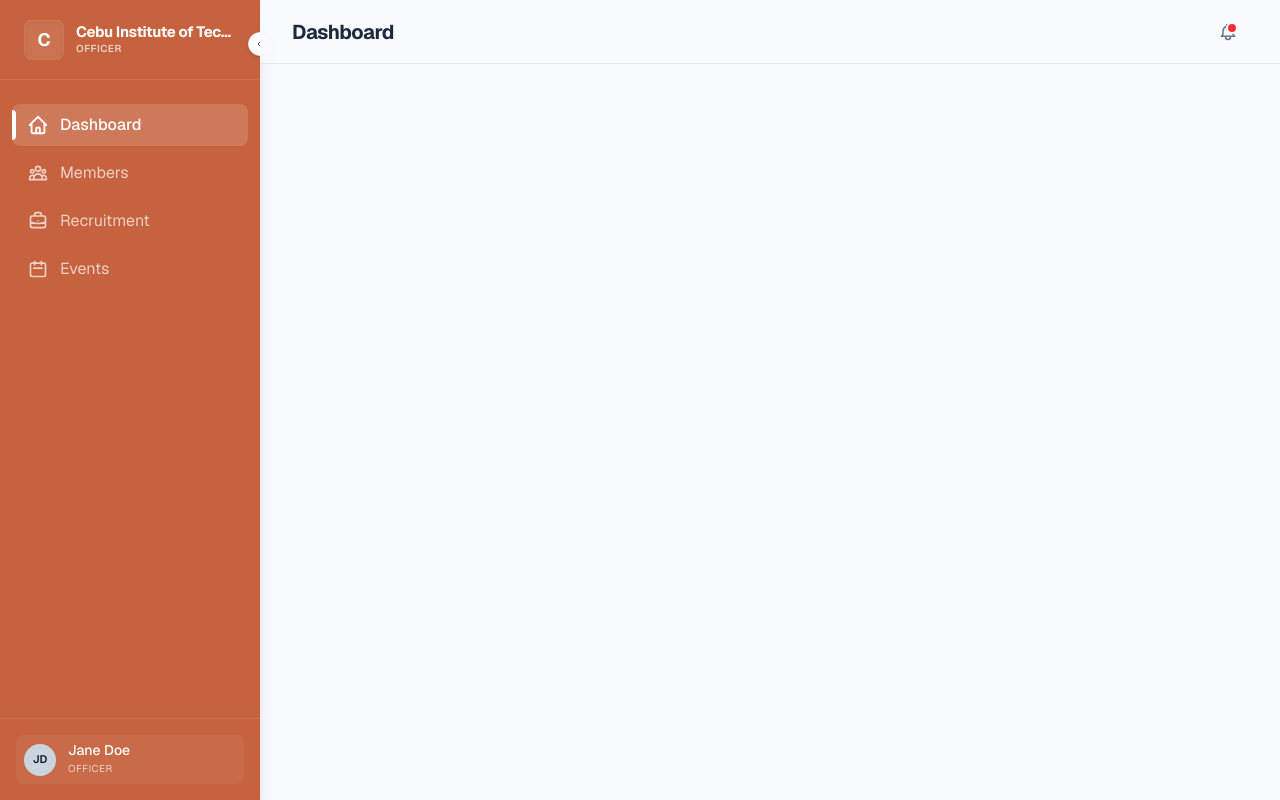
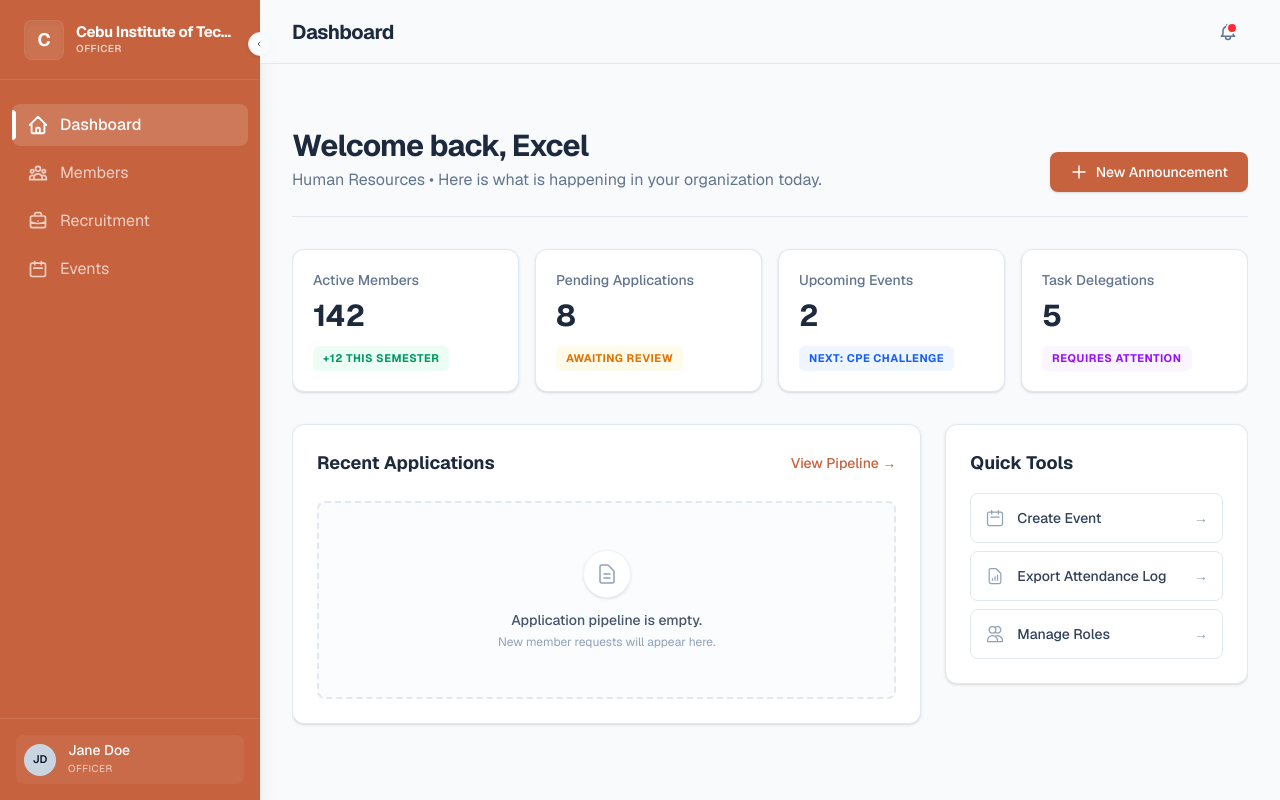
Before and after one commit to kemdav/Salina, a Next.js app: page /officer/dashboard in a window 1280 px wide. Built offline with nearby package versions, Linux system fonts and the light colour scheme.

Commit message:
feat: added officer dashboard mockup
- for showcasing purposes huhu

```diff
--- /dev/null
+++ b/src/app/officer/dashboard/page.tsx
@@ -0,0 +1,134 @@
+'use client';
+
+import { AuthenticatedShell } from "@/components/templates/authenticated-shell";
+
+export default function OfficerDashboardPage() {
+
+    // --- 1. Dummy Tenant Data (Perfectly matched to the Member ID context) ---
+    const dummyTenant = {
+        name: "Cebu Institute of Technology - University",
+        primaryColor: "#c6623e",
+        textColor: "#ffffff"
+    };
+
+    // --- 2. Dummy Metrics for the Cards ---
+    const metrics = [
+        { title: "Active Members", value: "142", trend: "+12 this semester", color: "text-emerald-600", bg: "bg-emerald-50" },
+        { title: "Pending Applications", value: "8", trend: "Awaiting review", color: "text-amber-600", bg: "bg-amber-50" },
+        { title: "Upcoming Events", value: "2", trend: "Next: CPE Challenge", color: "text-blue-600", bg: "bg-blue-50" },
+        { title: "Task Delegations", value: "5", trend: "Requires attention", color: "text-purple-600", bg: "bg-purple-50" }
+    ];
+
+    return (
+        <AuthenticatedShell role="Officer" tenantBranding={dummyTenant}>
+
+            <div className="w-full max-w-6xl mx-auto py-8 animate-in fade-in slide-in-from-bottom-4 duration-500 space-y-8 flex-1 h-full overflow-y-auto">
+
+                {/* 1. Welcome Header */}
+                <div className="flex flex-col md:flex-row md:items-end justify-between gap-4 border-b border-slate-200 pb-6">
+                    <div>
+                        <h2 className="text-3xl font-bold text-slate-800 tracking-tight font-[family:var(--font-heading)]">
+                            Welcome back, Excel
+                        </h2>
+                        <p className="text-slate-500 mt-1">
+                            Human Resources • Here is what is happening in your organization today.
+                        </p>
+                    </div>
+                    {/* Themed Primary Button */}
+                    <button
+                        className="px-5 py-2.5 rounded-lg text-sm font-medium transition-opacity hover:opacity-90 shadow-sm flex items-center gap-2 w-fit"
+                        style={{ backgroundColor: dummyTenant.primaryColor, color: dummyTenant.textColor }}
+                    >
+                        <svg width="18" height="18" fill="none" stroke="currentColor" viewBox="0 0 24 24">
+                            <path strokeLinecap="round" strokeLinejoin="round" strokeWidth={2} d="M12 4v16m8-8H4" />
+                        </svg>
+                        New Announcement
+                    </button>
+                </div>
+
+                {/* 2. Top-Level Metrics Grid */}
+                <div className="grid grid-cols-1 sm:grid-cols-2 lg:grid-cols-4 gap-4">
+                    {metrics.map((metric, idx) => (
+                        <div key={idx} className="bg-white border border-slate-200 rounded-xl p-5 shadow-sm hover:shadow-md transition-shadow">
+                            <h3 className="text-sm font-medium text-slate-500 mb-2">{metric.title}</h3>
+                            <div className="flex items-baseline gap-2">
+                                <span className="text-3xl font-bold text-slate-800">{metric.value}</span>
+                            </div>
+                            <div className={`mt-3 inline-flex items-center px-2.5 py-1 rounded-md text-[11px] font-bold uppercase tracking-wider ${metric.bg} ${metric.color}`}>
+                                {metric.trend}
+                            </div>
+                        </div>
+                    ))}
+                </div>
+
+                {/* 3. Two-Column Workspace */}
+                <div className="grid grid-cols-1 lg:grid-cols-3 gap-6">
+
+                    {/* Left Column (Wider): Actionable Items */}
+                    <div className="lg:col-span-2 space-y-6">
+                        <div className="bg-white border border-slate-200 rounded-xl p-6 shadow-sm min-h-[300px] flex flex-col">
+                            <div className="flex justify-between items-center mb-6">
+                                <h3 className="text-lg font-bold text-slate-800">Recent Applications</h3>
+                                <button
+                                    className="text-sm font-medium hover:opacity-80"
+                                    style={{ color: dummyTenant.primaryColor }}
+                                >
+                                    View Pipeline &rarr;
+                                </button>
+                            </div>
+
+                            {/* Empty State / List */}
+                            <div className="flex-1 flex flex-col items-center justify-center border-2 border-dashed border-slate-200 rounded-lg bg-slate-50/50">
+                                <div className="w-12 h-12 bg-white rounded-full flex items-center justify-center mb-3 shadow-sm border border-slate-100">
+                                    <svg className="w-6 h-6 text-slate-400" fill="none" stroke="currentColor" viewBox="0 0 24 24">
+                                        <path strokeLinecap="round" strokeLinejoin="round" strokeWidth={1.5} d="M9 12h6m-6 4h6m2 5H7a2 2 0 01-2-2V5a2 2 0 012-2h5.586a1 1 0 01.707.293l5.414 5.414a1 1 0 01.293.707V19a2 2 0 01-2 2z" />
+                                    </svg>
+                                </div>
+                                <span className="text-sm font-medium text-slate-600">Application pipeline is empty.</span>
+                                <span className="text-xs text-slate-400 mt-1">New member requests will appear here.</span>
+                            </div>
+                        </div>
+                    </div>
+
+                    {/* Right Column (Narrow): Quick Tools */}
+                    <div className="space-y-6">
+                        <div className="bg-white border border-slate-200 rounded-xl p-6 shadow-sm">
+                            <h3 className="text-lg font-bold text-slate-800 mb-4">Quick Tools</h3>
+                            <div className="space-y-2">
+                                <button className="w-full flex items-center justify-between p-3.5 rounded-lg border border-slate-200 hover:border-slate-300 hover:bg-slate-50 transition-colors text-left text-sm font-medium text-slate-700 group">
+                                    <span className="flex items-center gap-3">
+                                        <svg className="w-5 h-5 text-slate-400 group-hover:text-slate-600 transition-colors" fill="none" stroke="currentColor" viewBox="0 0 24 24">
+                                            <path strokeLinecap="round" strokeLinejoin="round" strokeWidth={1.5} d="M8 7V3m8 4V3m-9 8h10M5 21h14a2 2 0 002-2V7a2 2 0 00-2-2H5a2 2 0 00-2 2v12a2 2 0 002 2z" />
+                                        </svg>
+                                        Create Event
+                                    </span>
+                                    <span className="text-slate-400 group-hover:text-slate-600">&rarr;</span>
+                                </button>
+                                <button className="w-full flex items-center justify-between p-3.5 rounded-lg border border-slate-200 hover:border-slate-300 hover:bg-slate-50 transition-colors text-left text-sm font-medium text-slate-700 group">
+                                    <span className="flex items-center gap-3">
+                                        <svg className="w-5 h-5 text-slate-400 group-hover:text-slate-600 transition-colors" fill="none" stroke="currentColor" viewBox="0 0 24 24">
+                                            <path strokeLinecap="round" strokeLinejoin="round" strokeWidth={1.5} d="M9 17v-2m3 2v-4m3 4v-6m2 10H7a2 2 0 01-2-2V5a2 2 0 012-2h5.586a1 1 0 01.707.293l5.414 5.414a1 1 0 01.293.707V19a2 2 0 01-2 2z" />
+                                        </svg>
+                                        Export Attendance Log
+                                    </span>
+                                    <span className="text-slate-400 group-hover:text-slate-600">&rarr;</span>
+                                </button>
+                                <button className="w-full flex items-center justify-between p-3.5 rounded-lg border border-slate-200 hover:border-slate-300 hover:bg-slate-50 transition-colors text-left text-sm font-medium text-slate-700 group">
+                                    <span className="flex items-center gap-3">
+                                        <svg className="w-5 h-5 text-slate-400 group-hover:text-slate-600 transition-colors" fill="none" stroke="currentColor" viewBox="0 0 24 24">
+                                            <path strokeLinecap="round" strokeLinejoin="round" strokeWidth={1.5} d="M12 4.354a4 4 0 110 5.292M15 21H3v-1a6 6 0 0112 0v1zm0 0h6v-1a6 6 0 00-9-5.197M13 7a4 4 0 11-8 0 4 4 0 018 0z" />
+                                        </svg>
+                                        Manage Roles
+                                    </span>
+                                    <span className="text-slate-400 group-hover:text-slate-600">&rarr;</span>
+                                </button>
+                            </div>
+                        </div>
+                    </div>
+
+                </div>
+
+            </div>
+        </AuthenticatedShell>
+    );
+}
```
Also changed, not shown: src/app/officer/settings/page.tsx (added).
